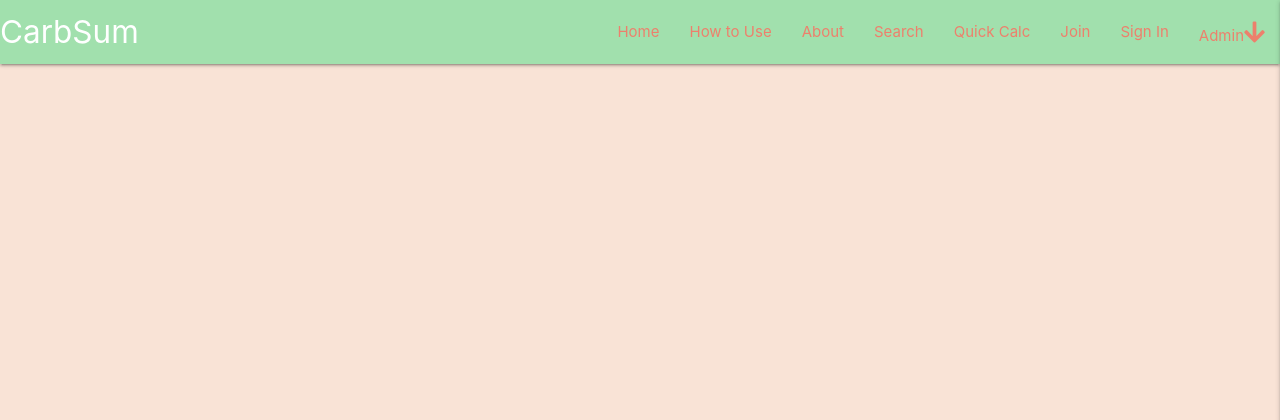
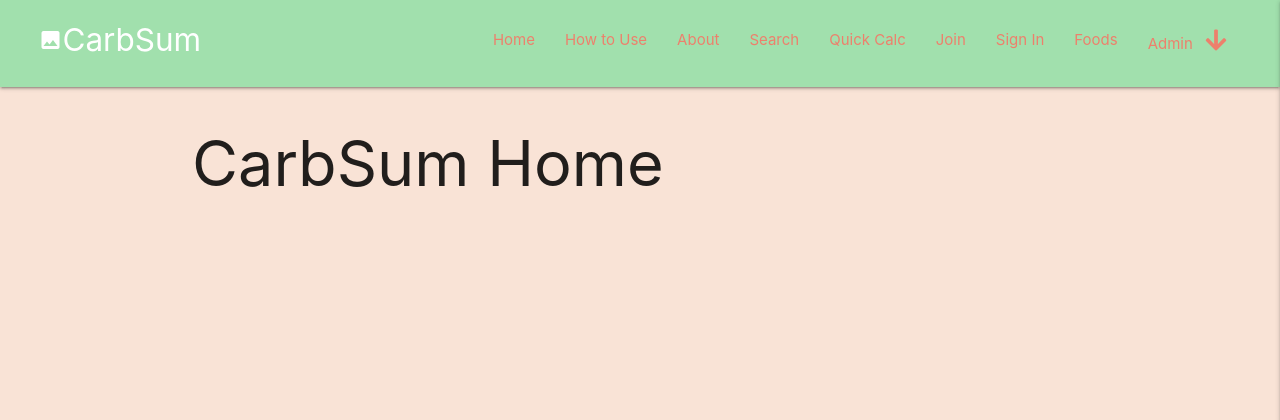
Before and after one commit to KelvenH/CarbSum, a Flask app: page / in a window 1280 px wide. Shown: the top 420 px of the page. Run offline with Flask 2, Linux system fonts and the light colour scheme; data that the repository does not hold is empty; some libraries are stand-ins or nearby versions.

Commit message:
created new index.html and re-pointed get_foods function to foods tab, fixed bug affecting admin dropdown in side nav

```diff
--- a/app.py
+++ b/app.py
@@ -23,6 +23,11 @@ mongo = PyMongo(app)
 
 # Route decorators
 @app.route("/")
+@app.route("/home")
+def home():
+    return render_template("index.html")
+
+
 @app.route("/get_foods")
 def get_foods():
     foods = mongo.db.foods.find()
--- a/static/css/style.css
+++ b/static/css/style.css
@@ -13,6 +13,7 @@
 }
 /*---------------------------------------------------------------------------------------*/
 
+/*--base.html ----*/
 
 body {
     background-color: var(--champagne);
@@ -22,10 +23,19 @@ nav {
     background-color: var(--green_celadon);
 }
 
+.nav-wrapper {
+    padding:1vh 3vw;
+}
+
 nav ul a,
 .brand-logo {
     color: var(--salmon);
     text-shadow: 2px 2px 2px rgba (0,0,0,0.5); /*--change these from lesson settings */
+}
+
+#logo-icon {
+    display:inline-block;
+    height:100%;
 }
 
 .flashes h4 {
--- a/templates/base.html
+++ b/templates/base.html
@@ -21,7 +21,7 @@
 <body>
     <header>
         <!-- top navbar-->
-        <!-- Dropdown Structure -->
+        <!-- Dropdown Structure (Main nav)-->
         <ul id="admin_dropdown" class="dropdown-content">
             <li><a href="#!">Manage New Entries</a></li>
             <li><a href="#!">Manage Tags</a></li>
@@ -29,11 +29,12 @@
         </ul>
         <nav class="nav-extended">
             <div class="nav-wrapper">
-                <a href="{{ url_for('get_foods') }}" class="brand-logo">CarbSum</a>
-                <!--temp href - re-map to new index.html-->
+                <i id="logo-icon" class="material-icons">insert_photo</i>
+                <a href="{{ url_for('home') }}" class="brand-logo">CarbSum</a>
+
                 <a href="#" data-target="mobile-demo" class="sidenav-trigger right"><i class="fas fa-bars"></i></a>
                 <ul class="right hide-on-med-and-down">
-                    <li><a href="{{ url_for('get_foods') }}">Home</a></li>
+                    <li><a href="{{ url_for('home') }}">Home</a></li>
                     <li><a href="#">How to Use</a></li>
                     <li><a href="#">About</a></li>
                     <li><a href="#">Search</a></li>
@@ -50,19 +51,26 @@
                         <li><a href="{{ url_for('signIn') }}">Sign In</a></li>
                     {% endif %}
                     <!--investigate way of making dropdown Admin only-->
+                    <li><a href="{{ url_for('get_foods') }}">Foods</a></li>
                     <!-- Dropdown Trigger -->
                     <li><a class="dropdown-trigger" href="#!" data-target="admin_dropdown">Admin<i
-                                class="fas fa-arrow-down"></i></a></li>
+                                class="fas fa-arrow-down" style="margin-left:1vw"></i></a></li>
 
                 </ul>
             </div>
         </nav>
         <!-- mobile side nav-->
+         <!-- Dropdown Structure (Side Nav)-->
+         <ul id="admin_dropdown_side" class="dropdown-content">
+            <li><a href="#!">Manage New Entries</a></li>
+            <li><a href="#!">Manage Tags</a></li>
+            <li><a href="#!">Manage Categories</a></li>
+        </ul>
         <ul class="sidenav" id="mobile-demo">
             <li>
                 <h4 class="center-align">CarbSum</h4>
             </li>
-            <li><a href="{{ url_for('get_foods') }}">Home</a></li>
+            <li><a href="{{ url_for('home') }}">Home</a></li>
             <li><a href="#">How to Use</a></li>
                     <li><a href="#">About</a></li>
                     <li><a href="#">Search</a></li>
@@ -79,8 +87,9 @@
                         <li><a href="{{ url_for('signIn') }}">Sign In</a></li>
                     {% endif %}
                     <!--investigate way of making dropdown Admin only-->
+                    <li><a href="{{ url_for('get_foods') }}">Foods</a></li>
                     <!-- Dropdown Trigger -->
-                    <li><a class="dropdown-trigger" href="#!" data-target="admin_dropdown">Admin<i
+                    <li><a class="dropdown-trigger" href="#!" data-target="admin_dropdown_side">Admin<i
                                 class="fas fa-arrow-down"></i></a></li>
         </ul>
 
--- /dev/null
+++ b/templates/index.html
@@ -0,0 +1,7 @@
+{% extends "base.html" %}
+{% block content %}
+
+<h1>CarbSum Home</h1>
+
+
+{% endblock %}
```
